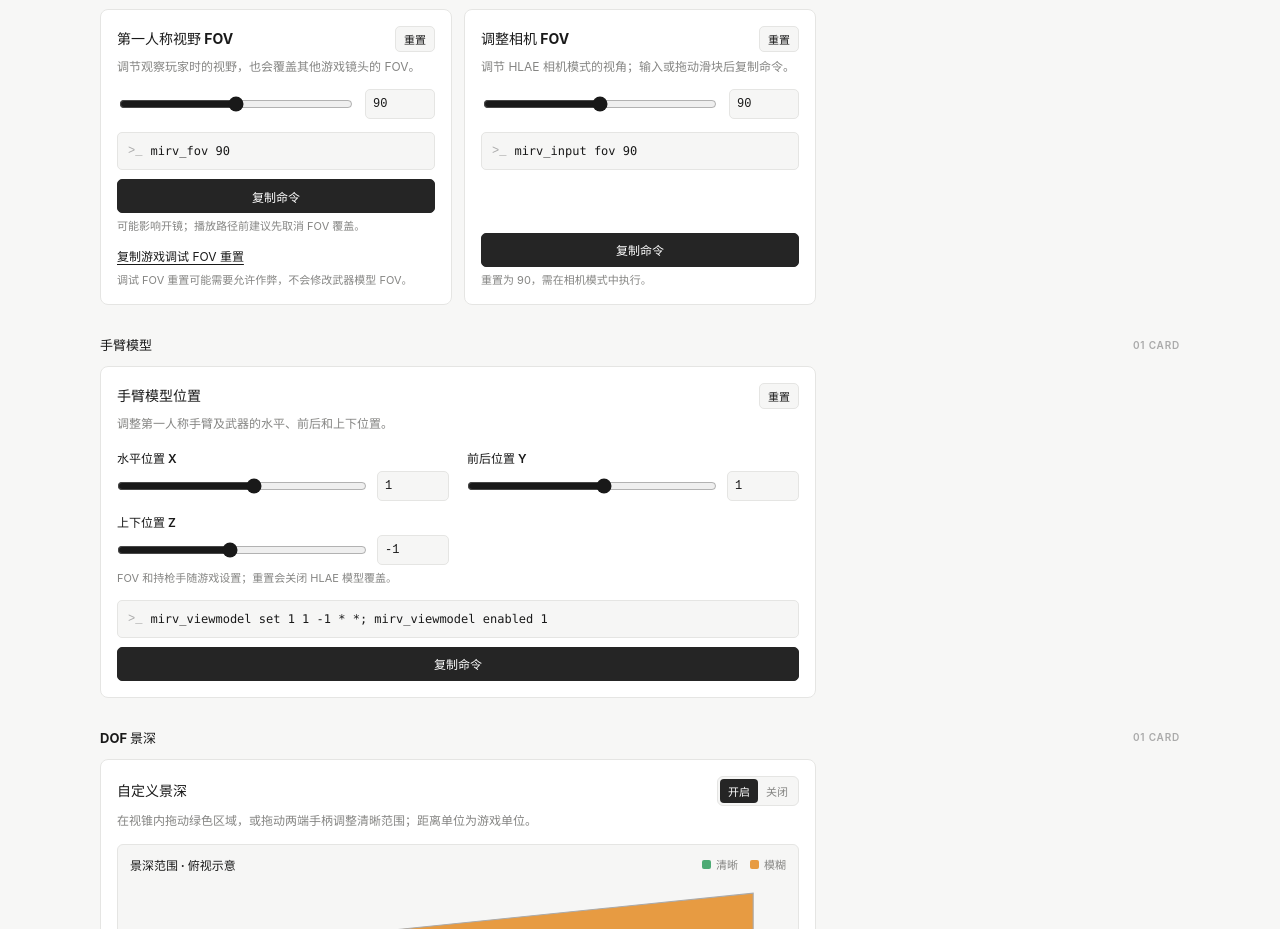
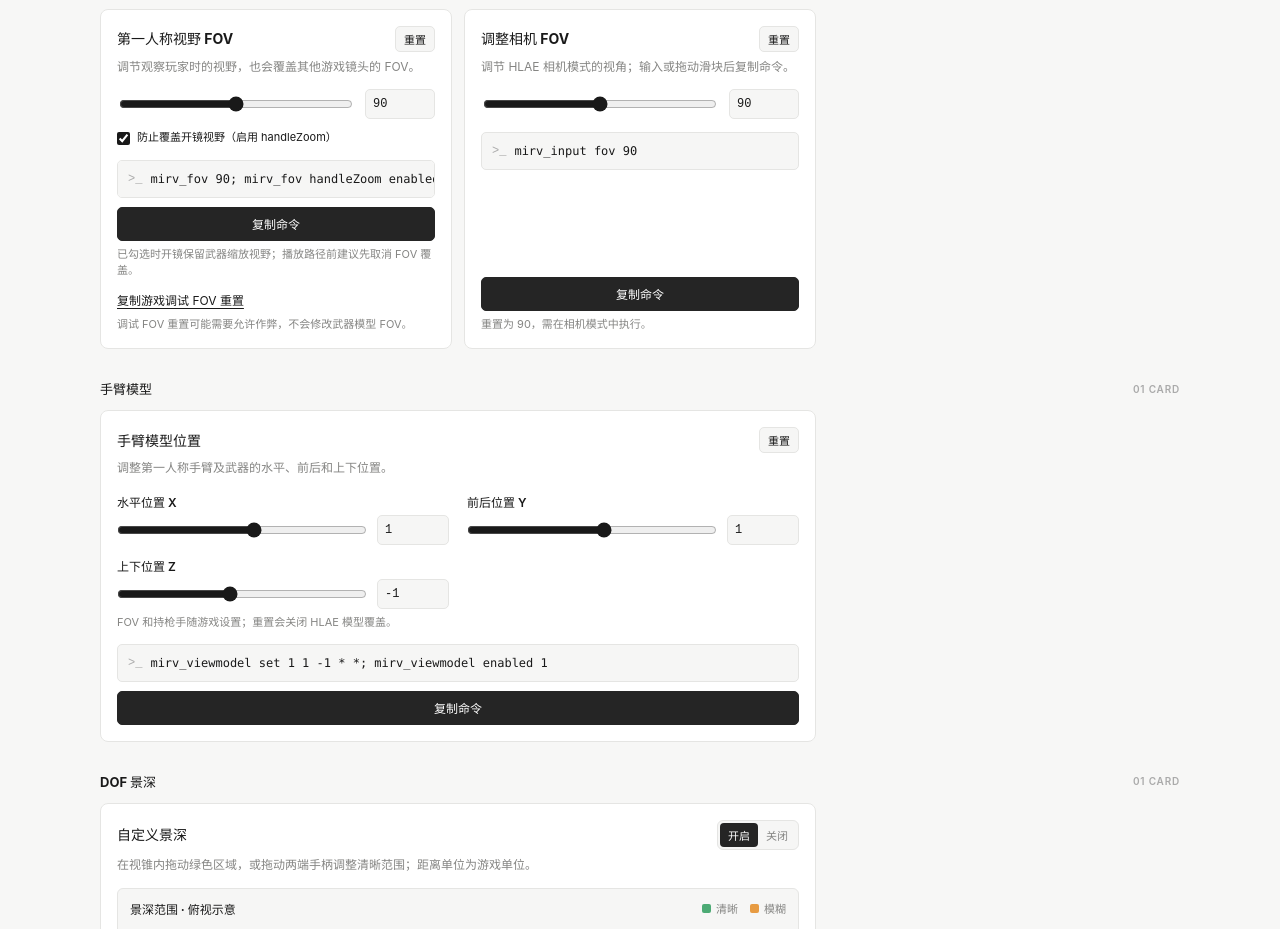
Before and after one commit to xiaohang666999/CS2-HLAE-Utils, a plain HTML site: page index.html in a window 1280 px wide. Shown: the part 1804-2733 px from the top of the page. Drawn offline with Linux system fonts and the light colour scheme.

Commit message:
Add mirv_fov handleZoom option to first-person FOV card
Co-authored-by: arena-agent <297053741+arena-agent@users.noreply.github.com>

```diff
--- a/index.html
+++ b/index.html
@@ -228,9 +228,10 @@
         <div class="card-heading"><h3>第一人称视野 FOV</h3><button class="reset-copy" type="button" data-command="mirv_fov default" aria-label="复制恢复第一人称 FOV 的命令"><span>重置</span></button></div>
         <p class="description">调节观察玩家时的视野，也会覆盖其他游戏镜头的 FOV。</p>
         <div class="fov-row"><input type="range" id="first-fov-range" min="1" max="179" step="0.1" value="90" aria-label="第一人称 FOV 滑块"><input type="number" id="first-fov-number" min="1" max="179" step="0.1" value="90" aria-label="第一人称 FOV 数值"></div>
-        <div class="command"><span class="prompt" aria-hidden="true">&gt;_</span><code id="first-fov-command">mirv_fov 90</code></div>
-        <button class="copy" type="button" id="first-fov-copy" data-command="mirv_fov 90"><span>复制命令</span></button><p class="copy-status" aria-live="polite"></p>
-        <p class="mode-caption">可能影响开镜；播放路径前建议先取消 FOV 覆盖。</p>
+        <label class="confirm-row"><input type="checkbox" id="first-fov-handle-zoom" checked><span>防止覆盖开镜视野（启用 handleZoom）</span></label>
+        <div class="command"><span class="prompt" aria-hidden="true">&gt;_</span><code id="first-fov-command">mirv_fov 90; mirv_fov handleZoom enabled 1</code></div>
+        <button class="copy" type="button" id="first-fov-copy" data-command="mirv_fov 90; mirv_fov handleZoom enabled 1"><span>复制命令</span></button><p class="copy-status" aria-live="polite"></p>
+        <p class="mode-caption">已勾选时开镜保留武器缩放视野；播放路径前建议先取消 FOV 覆盖。</p>
         <div class="card-actions"><button class="text-button" type="button" data-command="fov_cs_debug 0"><span>复制游戏调试 FOV 重置</span></button></div>
         <p class="mode-caption">调试 FOV 重置可能需要允许作弊，不会修改武器模型 FOV。</p>
       </section>
@@ -432,10 +433,12 @@
     fovNumber.addEventListener('input', updateFov);
     const firstFovRange = document.getElementById('first-fov-range');
     const firstFovNumber = document.getElementById('first-fov-number');
+    const firstFovHandleZoom = document.getElementById('first-fov-handle-zoom');
     const firstFovCopy = document.getElementById('first-fov-copy');
     function updateFirstFov() {
       const valid = firstFovNumber.value !== '' && firstFovNumber.validity.valid && Number.isFinite(firstFovNumber.valueAsNumber);
-      const command = valid ? `mirv_fov ${firstFovNumber.valueAsNumber}` : '';
+      const handleZoom = firstFovHandleZoom.checked ? 1 : 0;
+      const command = valid ? `mirv_fov ${firstFovNumber.valueAsNumber}; mirv_fov handleZoom enabled ${handleZoom}` : '';
       firstFovCopy.disabled = !valid;
       firstFovCopy.dataset.command = command;
       document.getElementById('first-fov-command').textContent = command || '请输入 1 至 179 的有效数值';
@@ -443,6 +446,8 @@
     }
     firstFovRange.addEventListener('input', () => { firstFovNumber.value = firstFovRange.value; updateFirstFov(); });
     firstFovNumber.addEventListener('input', updateFirstFov);
+    firstFovHandleZoom.addEventListener('change', updateFirstFov);
+    updateFirstFov();
     const motionNames = ['motion-move', 'motion-move-smooth', 'motion-turn', 'motion-turn-smooth'];
     function updateMotion() {
       const fields = motionNames.map(name => document.getElementById(name + '-number'));
```
Also changed, not shown: 1 other file.
